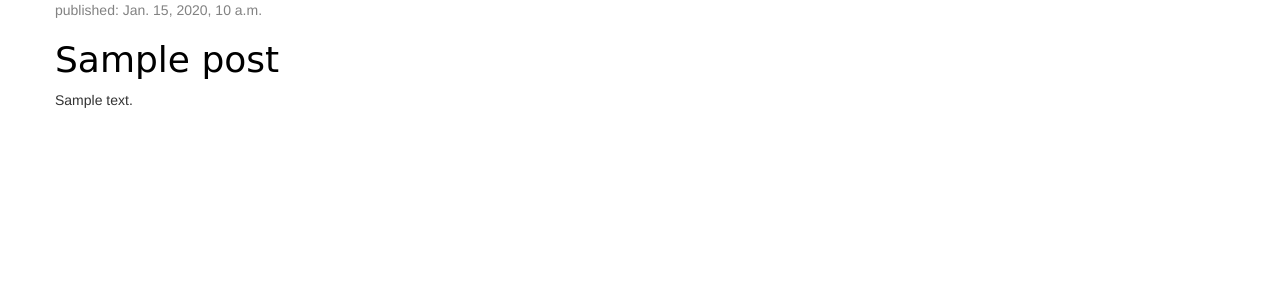
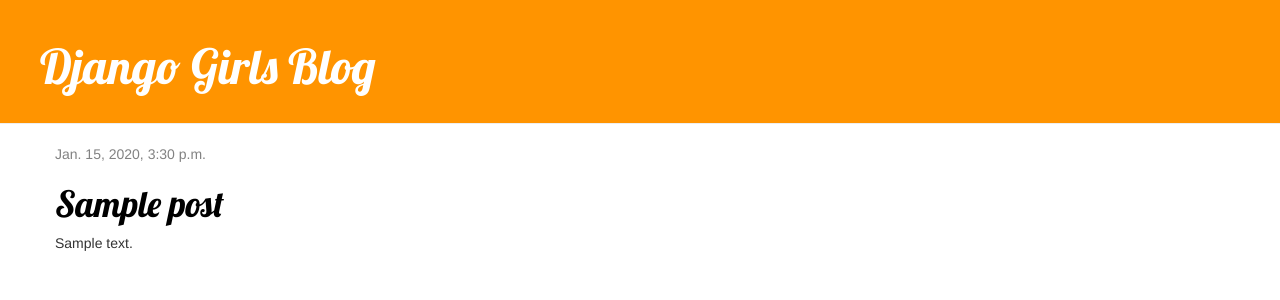
Before and after one commit to Nayan-Khanna/my-first-blog, a Django app: page / in a window 1280 px wide. Shown: the top 300 px of the page. Run offline with Django 3.2, Linux system fonts and the light colour scheme; tables that the repository leaves empty hold one stand-in row (values such as "Sample post"); some libraries are stand-ins or nearby versions.

Commit message:
Added view and templates for deatiled blog post as well as CSS for the site

```diff
--- /dev/null
+++ b/blog/templates/blog/base.html
@@ -0,0 +1,23 @@
+{% load staticfiles %}
+<html>
+    <head>
+        <title>Django Girls blog</title>
+        <link rel="stylesheet" href="//maxcdn.bootstrapcdn.com/bootstrap/3.2.0/css/bootstrap.min.css">
+        <link rel="stylesheet" href="//maxcdn.bootstrapcdn.com/bootstrap/3.2.0/css/bootstrap-theme.min.css">
+        <link href='//fonts.googleapis.com/css?family=Lobster&subset=latin,latin-ext' rel='stylesheet' type='text/css'>
+        <link rel="stylesheet" href="{% static 'css/blog.css' %}">
+    </head>
+    <body>
+    <div class="page-header">
+        <h1><a href="/">Django Girls Blog</a></h1>
+    </div>
+    <div class="content container">
+        <div class="row">
+            <div class="col-md-8">
+            {% block content %}
+            {% endblock %}
+            </div>
+        </div>
+    </div>
+</body>
+</html>
--- a/blog/templates/blog/post_list.html
+++ b/blog/templates/blog/post_list.html
@@ -1,4 +1,18 @@
-{% load staticfiles %}
+
+{% extends 'blog/base.html' %}
+
+{% block content %}
+    {% for post in posts %}
+        <div class="post">
+            <div class="date">
+                {{ post.published_date }}
+            </div>
+            <h1><a href="{% url 'post_detail' pk=post.pk %}">{{ post.title }}</a></h1>
+            <p>{{ post.text|linebreaksbr }}</p>
+        </div>
+    {% endfor %}
+{% endblock %}
+<!-- {% load staticfiles %}
 <html>
     <head>
         <title>my blog</title>
@@ -26,4 +40,4 @@
 
 
     </body>
-</html>
+</html> -->
--- a/blog/urls.py
+++ b/blog/urls.py
@@ -4,4 +4,5 @@ from . import views
 
 urlpatterns = [
 	path('', views.post_list, name='post_list'),
+	path('post/<int:pk>/', views.post_detail, name='post_detail'),
 ]
--- a/blog/views.py
+++ b/blog/views.py
@@ -1,4 +1,4 @@
-from django.shortcuts import render
+from django.shortcuts import render, get_object_or_404
 from django.utils import timezone
 from .models import Post
 
@@ -6,3 +6,6 @@ from .models import Post
 def post_list(request):
     posts = Post.objects.all()
     return render(request, 'blog/post_list.html', {'posts':posts})
+def post_detail(request, pk):
+    post = get_object_or_404(Post, pk=pk)
+    return render(request, 'blog/post_detail.html', {'post': post})
--- a/blog_app/settings.py
+++ b/blog_app/settings.py
@@ -106,7 +106,7 @@ AUTH_PASSWORD_VALIDATORS = [
 
 LANGUAGE_CODE = 'en-us'
 
-TIME_ZONE = 'UTC'
+TIME_ZONE = 'Asia/Kolkata'
 
 USE_I18N = True
 
```
Also changed, not shown: blog/templates/blog/post_detail.html (added, +13 -0 lines).
